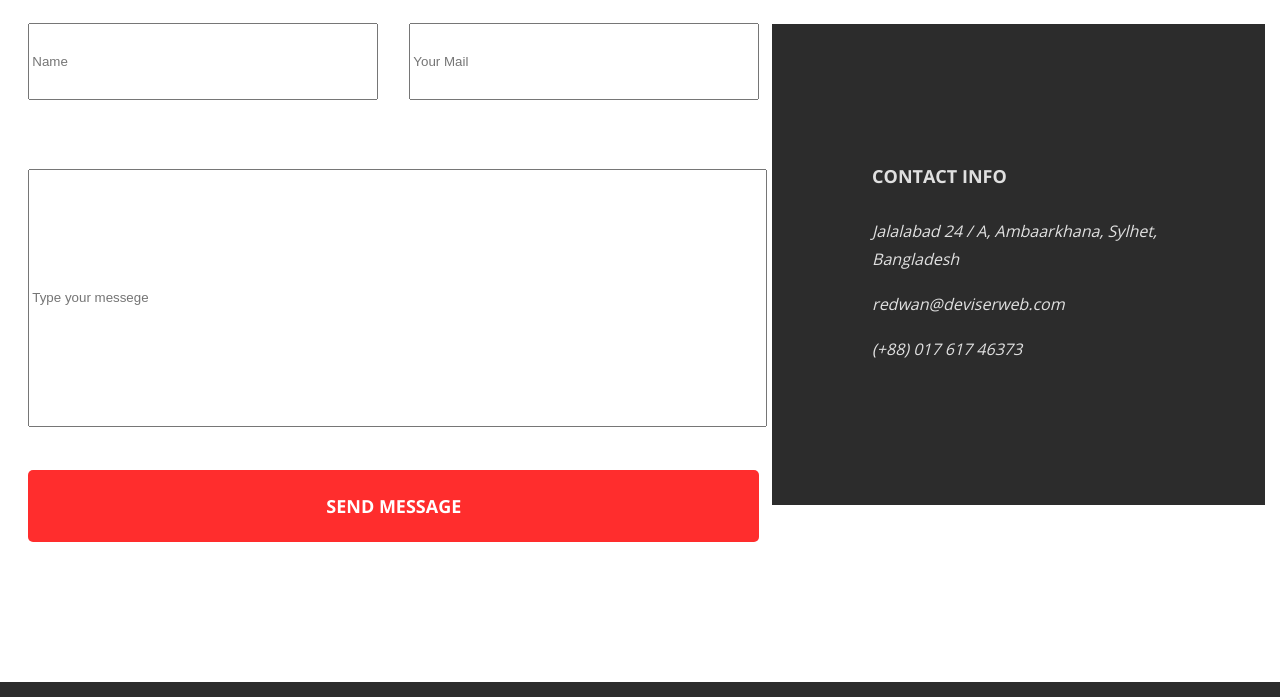
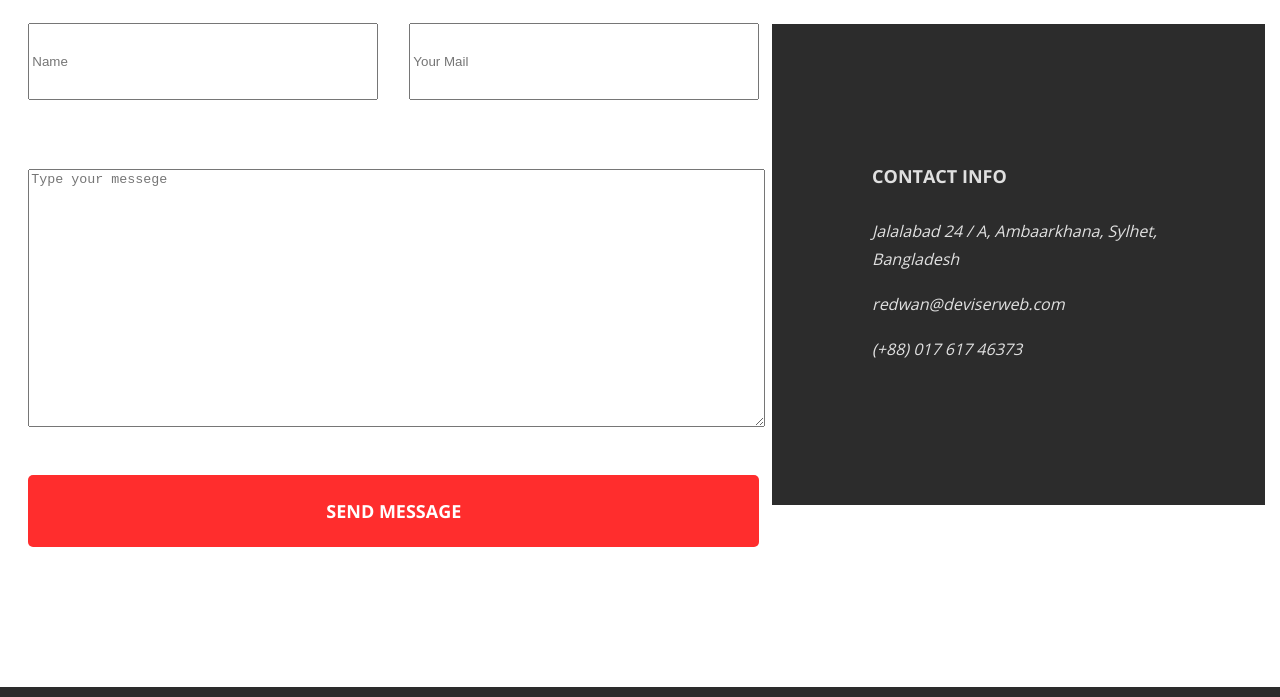
Before and after one commit to ponomarenkoboris/firstsite, a plain HTML site: page index.html in a window 1280 px wide. Shown: the part 4208-4905 px from the top of the page. Drawn offline with nearby package versions, Linux system fonts and the light colour scheme.

Commit message:
Add files via upload

```diff
--- a/index.html
+++ b/index.html
@@ -147,7 +147,8 @@
                         <input class="input-name" type="text" name="name" placeholder="Name">
                         <input class="input-mail" type="text" name="mail" placeholder="Your Mail">
                     </div>
-                    <input class="input-message" type="text" name="messege" placeholder="Type your messege">
+                    <!-- <textearea></textarea> представляет собой элемент формы для создания области, в которую можно вводить несколько строк текста -->
+                    <textarea class="input-message" name="message" cols="30" rows="5" placeholder="Type your messege" required></textarea>
                     <button class="send-message-button">Send Message</button>
                 </form>
             </div>
```
